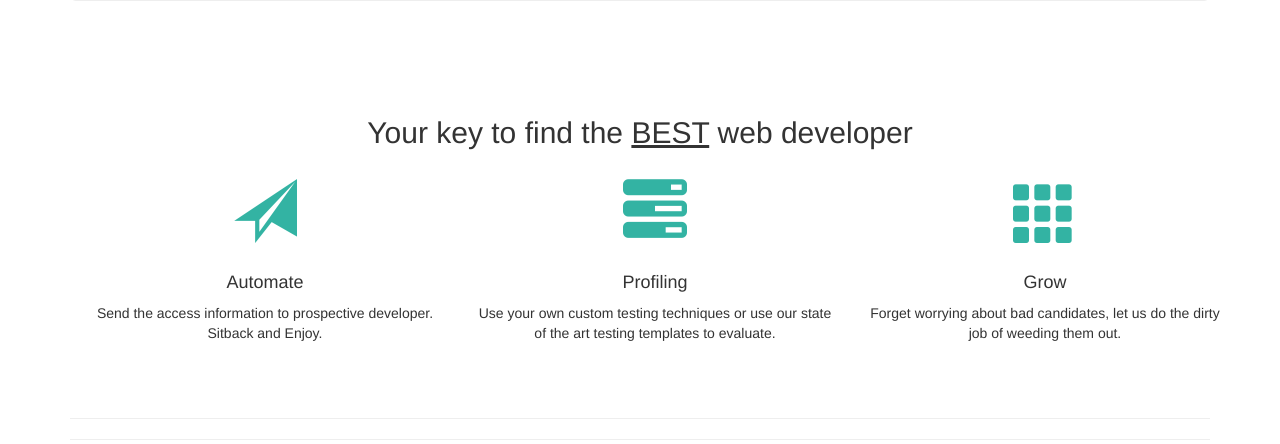
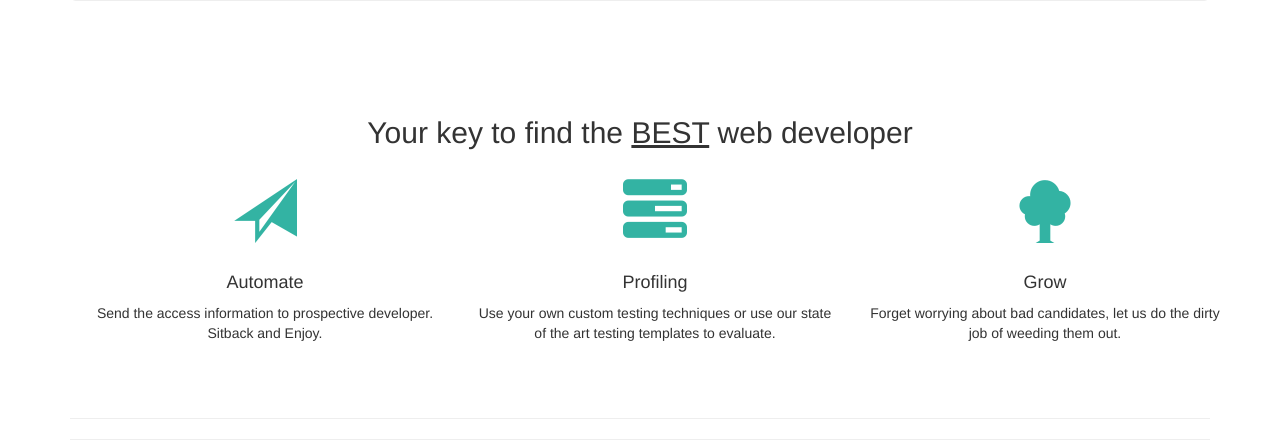
Before and after one commit to WebRockStar/WebRockStar, a Node server app: template views/index.ejs in a window 1280 px wide. Shown: the part 306-750 px from the top of the page. Run offline with Node 20, Linux system fonts and the light colour scheme; the template is opened without the code that fills it, so the values that code supplies are empty; some libraries are stand-ins or nearby versions.

Commit message:
grow symbolised by tree instead of fragmented boxes

```diff
--- a/views/index.ejs
+++ b/views/index.ejs
@@ -24,7 +24,7 @@
                     <p>Use your own custom testing techniques or use our state of the art testing templates to evaluate.</p>
                 </div>
                 <div class="col col-xs-4">
-                    <span class="wrs-landing-icon glyphicon glyphicon-th"></span>
+                    <span class="wrs-landing-icon glyphicon glyphicon-tree-deciduous"></span>
                     <h4>Grow</h4>
                     <p>Forget worrying about bad candidates, let us do the dirty job of weeding them out.</p>
                 </div>
```
